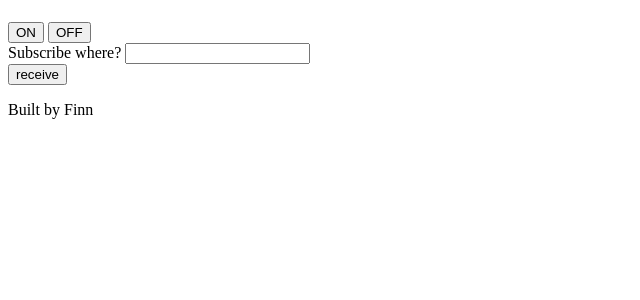
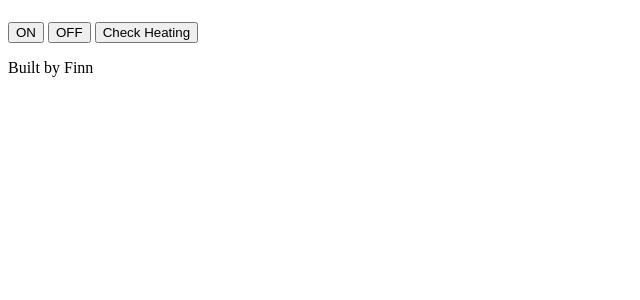
Before and after one commit to FKWafc/Home-Heating-Flask-App, a Flask app: page / in a window 1280 px wide. Shown: the part 58-358 px from the top of the page, without its empty margins (0-640 px from the left). Run offline with Flask 2, Linux system fonts and the light colour scheme.

Commit message:
Changed home page to have button to dsiplay current heating temps

```diff
--- a/app.py
+++ b/app.py
@@ -19,21 +19,16 @@ mqtt = Mqtt(app)
 
 # Publishing does work, currently the button only says hello world.
 # Currently working on trying to allow user to subscribe to mqtt messages (not working)
-@app.route('/', methods=['POST', 'GET'])
+@app.route('/', methods=['GET', 'POST'])
 def home():
     if request.method == 'POST':
         if request.form.get('action1') == 'ON':
             mqtt.publish('heating', str('ON'))
         elif request.form.get('action2') == 'OFF':
             mqtt.publish('heating', str('OFF'))
-        return render_template('home.html')
-
-    if request.method == 'GET':
-        #subscribe = request.form['subscribe']
-        #data = mqtt.subscribe(subscribe)
-
-        #return '''<h1>{}</h1>'''.format(data)
-        return render_template('home.html')
+        elif request.form.get('action3') == 'Check Heating':
+            return render_template('solar.html')
+    return render_template('home.html')
 
 
 # adding scraping tool in order to scrape data from other servers/webpages which contain heating information
--- a/templates/home.html
+++ b/templates/home.html
@@ -19,18 +19,8 @@ Eventually this will be a UI for controlling heating within the house.  ––>
             <form method="post" action="/">
                 <input type="submit" value="ON" name="action1"/>
                 <input type="submit" value="OFF" name="action2" />
+                <input type="submit" value="Check Heating" name="action3"/>
             </form>
-
-          <form class="output" id="message-output" method="get">
-              <div class="field">
-                    <label for="subscribe">Subscribe where?</label>
-                    <input type="text" name="subscribe" id="subscribe" required />
-              </div>
-
-              <button>
-                    receive
-              </button>
-          </form>
 
 
 
```
